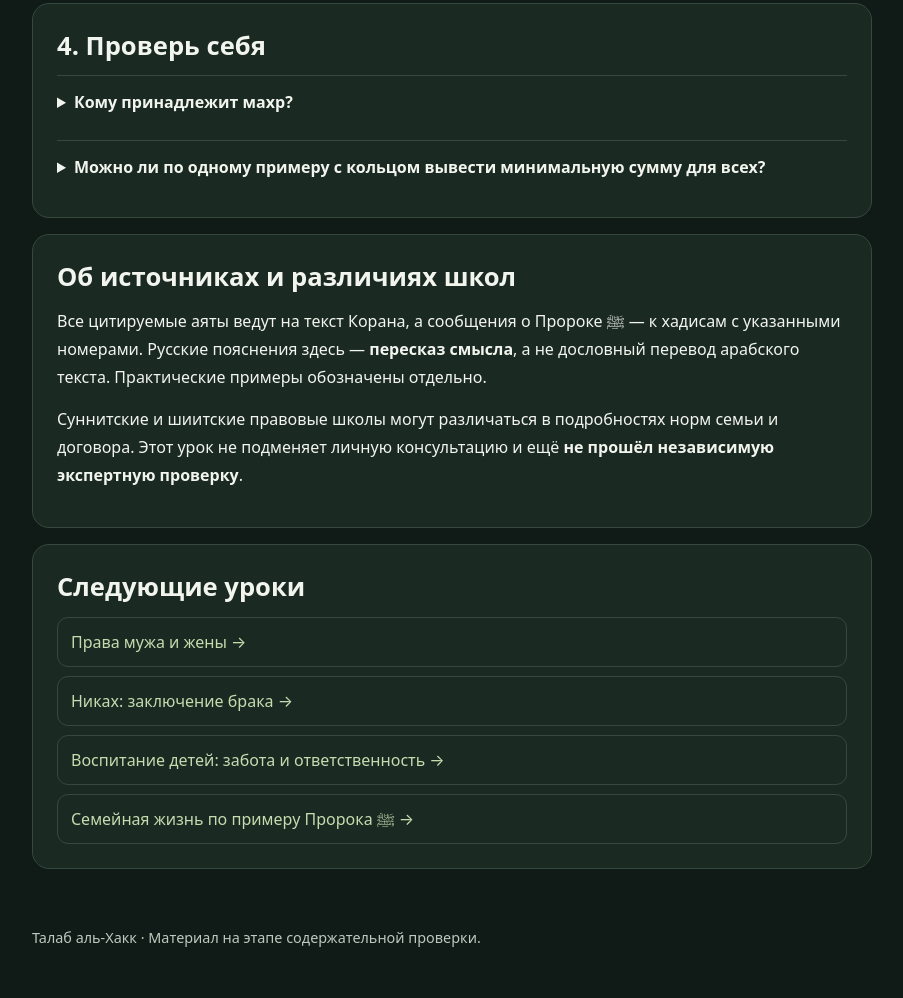
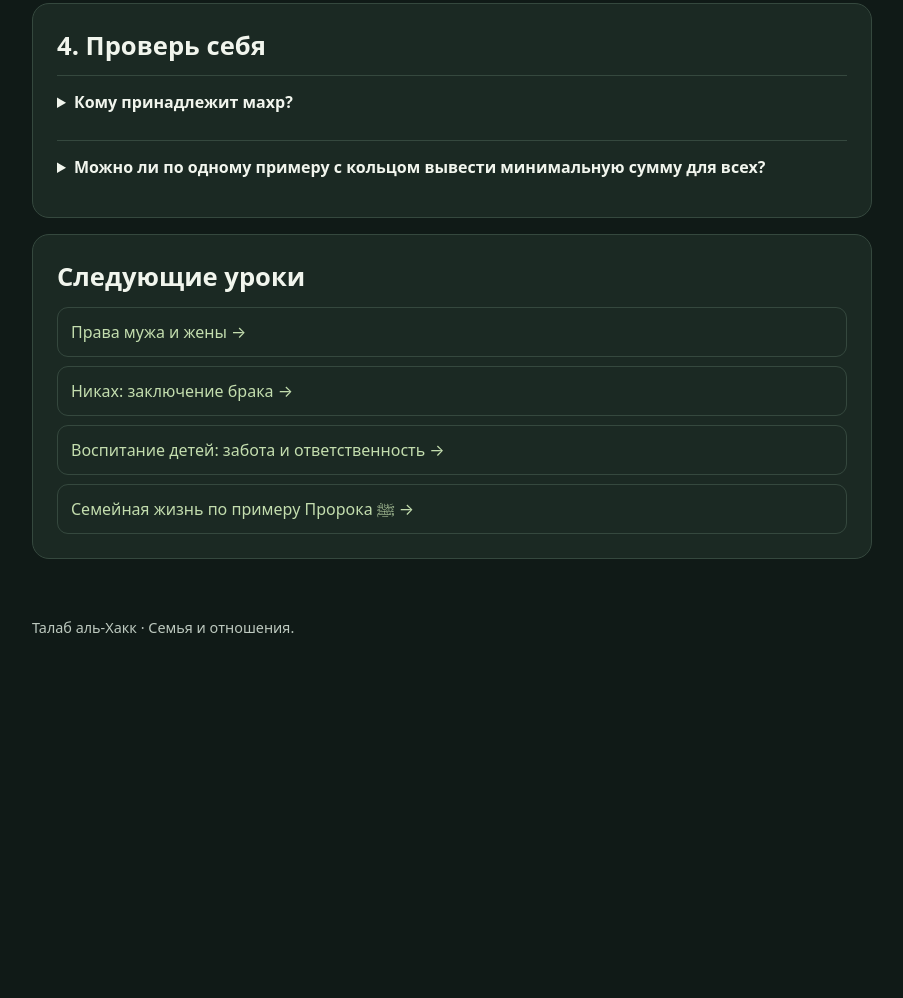
Before and after one commit to NaFaS-Bek/talab-al-haqq, a plain HTML site: page family-mahr.html in a window 1280 px wide. Shown: the part 1188-2186 px from the top of the page, without its empty margins (188-1091 px from the left). After the commit the page ends 1876 px from the top, so only its background shows below. Drawn offline with Linux system fonts and the light colour scheme.

Commit message:
Move editorial review notices from family-mahr.html to central sources status

```diff
--- a/family-mahr.html
+++ b/family-mahr.html
@@ -7,8 +7,5 @@
 <section class="card" id="section-2"><h2>2. Как обсудить махр</h2><ol><li><strong>Определить, что передаётся жене.</strong> Не смешивать махр с подарками родственникам и организацией торжества.</li><li><strong>Обсудить условия ясно.</strong> Что именно передаётся и когда. Допустимые варианты и их юридические последствия зависят от школы и договора.</li><li><strong>Не навязывать одну сумму всем.</strong> В хадисе Пророк ﷺ упоминает даже железное кольцо в качестве возможного брачного дара в конкретном случае. Это не универсальный тариф. <a href="https://sunnah.com/bukhari:5150" target="_blank" rel="noopener noreferrer">аль-Бухари, 5150</a>.</li><li><strong>Фиксировать договорённость.</strong> Ясность снижает риск споров; это практическая рекомендация.</li></ol></section>
 <section class="card" id="section-3"><h2>3. Жизненный пример</h2><p>Супруги согласовали махр и записали, что принадлежит жене, а что отдельно тратится на свадьбу. Если часть дара остаётся к передаче позднее, они уточняют допустимость и последствия выбранной схемы с учётом правовой школы и закона.</p></section>
 <section class="card" id="section-4"><h2>4. Проверь себя</h2><details><summary>Кому принадлежит махр?</summary><p>Жене; основание — <a href="https://quran.com/4/4" target="_blank" rel="noopener noreferrer">Коран, 4:4</a>.</p></details><details><summary>Можно ли по одному примеру с кольцом вывести минимальную сумму для всех?</summary><p>Нет: хадис показывает пример, но не заменяет подробные правила разных школ фикха.</p></details></section>
-<section class="note" id="source-policy"><h2>Об источниках и различиях школ</h2>
-<p>Все цитируемые аяты ведут на текст Корана, а сообщения о Пророке ﷺ — к хадисам с указанными номерами. Русские пояснения здесь — <strong>пересказ смысла</strong>, а не дословный перевод арабского текста. Практические примеры обозначены отдельно.</p>
-<p>Суннитские и шиитские правовые школы могут различаться в подробностях норм семьи и договора. Этот урок не подменяет личную консультацию и ещё <strong>не прошёл независимую экспертную проверку</strong>.</p></section>
 <section class="note" id="related"><h2>Следующие уроки</h2><div class="related"><a href="family-rights.html">Права мужа и жены →</a><a href="family-nikah.html">Никах: заключение брака →</a><a href="family-children.html">Воспитание детей: забота и ответственность →</a><a href="family-prophetic-example.html">Семейная жизнь по примеру Пророка ﷺ →</a></div></section>
-</main><footer>Талаб аль-Хакк · Материал на этапе содержательной проверки.</footer></body></html>
+</main><footer>Талаб аль-Хакк · Семья и отношения.</footer></body></html>
```
